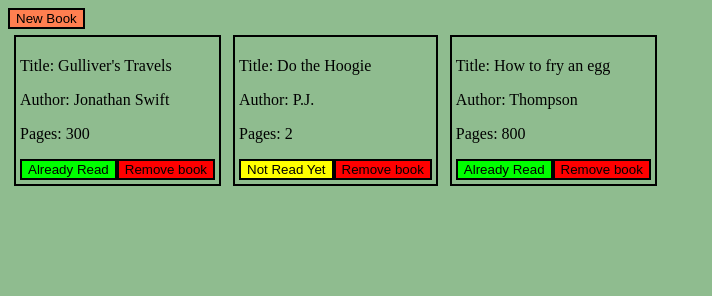
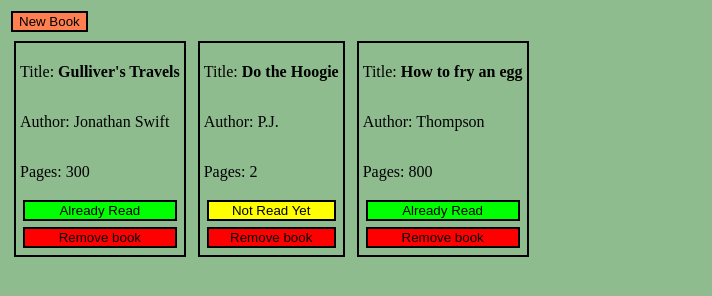
Before and after one commit to AndreLeEEEEE/Library, a plain HTML site: page index.html in a window 1280 px wide. Both pictures are taken after a click on the button "New Book". Shown: the whole page, without its empty margins (0-712 px from the left). Drawn offline with Linux system fonts and the light colour scheme.

Commit message:
Add remove button

```diff
--- a/index.html
+++ b/index.html
@@ -7,7 +7,7 @@
     <link rel="stylesheet" href="style.css">
 </head>
 <body>
-    <button id="addBook">New Book</button>
+    <button id="addBook" onclick="addBookToLibrary()">New Book</button>
     <div id="shelf"></div>
 </body>
 </html>
--- a/script.js
+++ b/script.js
@@ -11,7 +11,7 @@ function Book(name, author, pages, read) {
 }
 
 document.getElementById("addBook").
-        addEventListener("click", addBookToLibrary());
+        addEventListener("click", () => addBookToLibrary());
 
 function addBookToLibrary() {
     let div = document.querySelector("#shelf");
@@ -27,7 +27,7 @@ function addBookToLibrary() {
 
         // Book title
         let title = document.createElement("p");
-        title.textContent = `Title: ${book.name}`;
+        title.innerHTML = `Title: <b>${book.name}</b>`;
         bookDiv.appendChild(title);
 
         // Book author
@@ -45,14 +45,15 @@ function addBookToLibrary() {
         readStatus(toggleRead, book.read);
         toggleRead.addEventListener("click", function() {
             book.read = !book.read;
-            readStatus(toggleRead, book.read)
+            readStatus(toggleRead, book.read);
         });
         bookDiv.appendChild(toggleRead);
 
         // Remove from library
         let removeButton = document.createElement("button");
         removeButton.textContent = "Remove book";
-        removeButton.style.backgroundColor = "red";
+        removeButton.setAttribute("class", "remove");
+        removeButton.addEventListener("click", () => removeBook(book));
         bookDiv.appendChild(removeButton);
     });
 }
@@ -67,3 +68,8 @@ function readStatus(toggleRead, isRead) {
         toggleRead.setAttribute("class", "not-read");
     }
 }
+
+function removeBook(currentBook) {
+    myLibrary = myLibrary.filter(book => book !== currentBook);
+    addBookToLibrary();
+}
--- a/style.css
+++ b/style.css
@@ -6,6 +6,7 @@ button {
     border-style: solid;
     border-width: 2px;
     border-color: black;
+    margin: 3px;
 }
 
 #addBook {
@@ -41,6 +42,17 @@ button {
     color: white;
 }
 
+.remove {
+    background-color: red;
+}
+.remove:hover {
+    background-color: rgb(200, 0, 0);
+}
+.remove:active {
+    background-color: rgb(182, 0, 0);
+    color: white
+}
+
 #shelf {
     display: flex;
     flex-wrap: wrap;
@@ -52,4 +64,6 @@ button {
     padding: 4px;
     border-width: 2px;
     border-style: solid;
+    display: flex;
+    flex-direction: column;
 }
```
